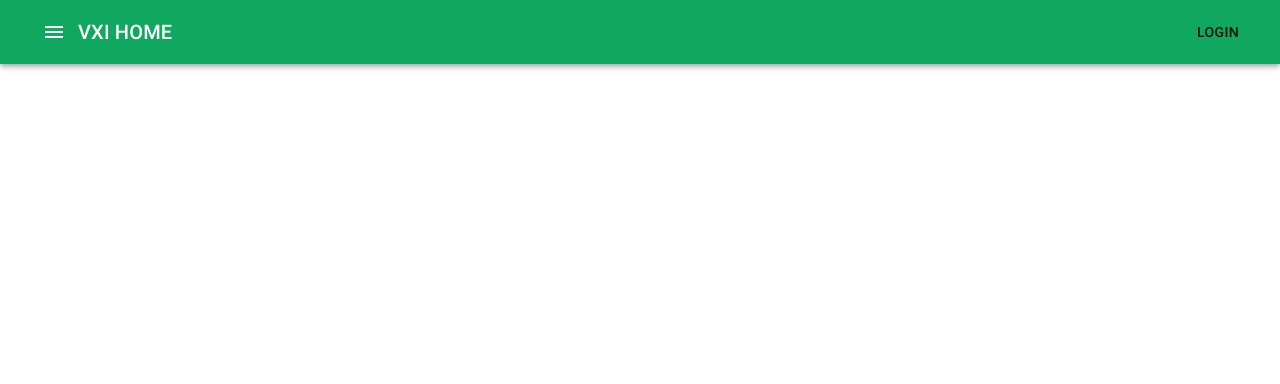
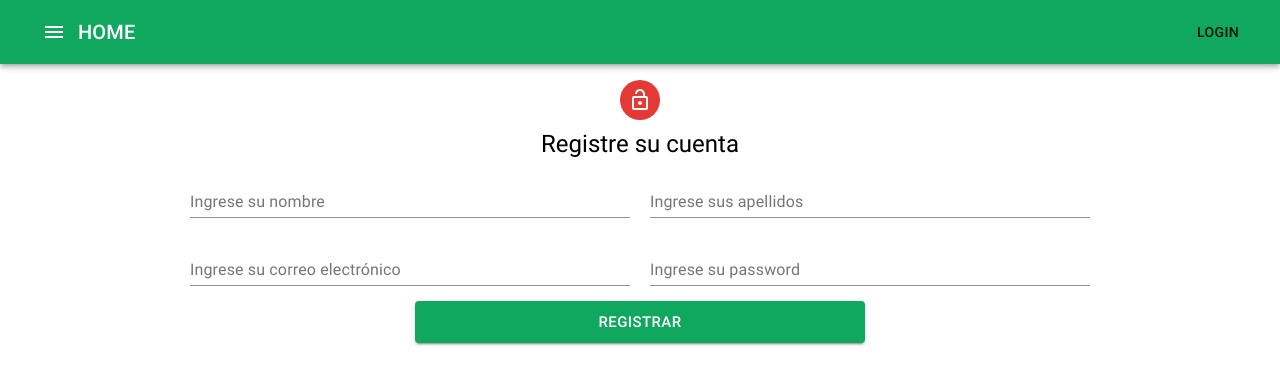
Before and after one commit to richi2050/inmobiliaria-app, a React (Create React App) app: page /auth in a window 1280 px wide. Shown: the top 384 px of the page. Built offline with nearby package versions, Linux system fonts and the light colour scheme.

Commit message:
se creo la pantalla de formulario para registrar personas

```diff
--- a/src/App.js
+++ b/src/App.js
@@ -6,6 +6,7 @@ import { MuiThemeProvider, Grid } from '@material-ui/core';
 import theme from './theme/theme';
 import { BrowserRouter as Router, Switch, Route } from 'react-router-dom';
 import AppNavbar from './componentes/layout/AppNavbar';
+import RegistrarUsuario from './componentes/seguridad/RegistrarUsuario';
 
 function App() {
   return (
@@ -15,6 +16,7 @@ function App() {
         <Grid container>
           <Switch>
           <Route path='/' exact component={ListaInmuebles} ></Route>
+          <Route path='/auth' exact component={RegistrarUsuario} ></Route>
 
           </Switch>
         </Grid>
--- a/src/componentes/layout/bar/BarSession.js
+++ b/src/componentes/layout/bar/BarSession.js
@@ -29,7 +29,7 @@ const styles = theme =>({
                     <i className='material-icons'>menu</i>
                   </IconButton>
                     <Typography variant='h6'>
-                        VXI HOME
+                        HOME
                     </Typography>
                     <div className={classes.grow}></div>
                     <div className={classes.sectionDesktop}>
--- a/src/componentes/seguridad/RegistrarUsuario.js
+++ b/src/componentes/seguridad/RegistrarUsuario.js
@@ -1,31 +1,71 @@
-import React, { Component } from 'react'
-import { Container, Avatar } from '@material-ui/core'
+import React, {Component} from 'react'
+import {
+    Container,
+    Avatar,
+    Typography,
+    Grid,
+    TextField,
+    Button
+} from '@material-ui/core'
 import LockOutLineIcon from '@material-ui/icons/LockOpenOutlined'
 
-const style= {
-  paper:{
+const style = {
+    paper: {
         marginTop: 8,
-    display: 'flex',
-    flexDirection: 'column',
+        display: "flex",
+        flexDirection: "column",
         alignItems: "center"
     },
     avatar: {
-    marginTop: 8,
+        margin: 8,
         backgroundColor: "#e53935"
+    },
+    form: {
+        width: "100%",
+        marginTop: 10
+    },
+    submit: {
+        marginTop: 15,
+        marginBottom: 20
     }
+};
 
-}
-
-export default class componentName extends Component {
+export default class RegistrarUsuario extends Component {
 render() {
     return (
-      <Container maxWidth='md'>
-        <div className={style.paper}>
-          <Avatar className={style.avatar}>
-
+        <Container maxWidth="md">
+            <div style={style.paper}>
+                <Avatar style={style.avatar}>
+                    <LockOutLineIcon/>
                 </Avatar>
+                <Typography component="h1" variant="h5">
+                    Registre su cuenta
+                </Typography>
+                <form style={style.form}>
+                    <Grid container spacing={2}>
+                        <Grid item md={6} xs={12}>
+                            <TextField name="nombre" fullWidth label="Ingrese su nombre"/>
+                        </Grid>
+                        <Grid item md={6} xs={12}>
+                            <TextField name="apellidos" fullWidth label="Ingrese sus apellidos"/>
+                        </Grid>
+                        <Grid item md={6} xs={12}>
+                            <TextField name="email" fullWidth label="Ingrese su correo electrónico"/>
+                        </Grid>
+                        <Grid item md={6} xs={12}>
+                            <TextField type="password" name="password" fullWidth label="Ingrese su password"/>
+                        </Grid>
+                    </Grid>
+                    <Grid container justify="center">
+                        <Grid item md={6} xs={12}>
+                            <Button type="submit" variant="contained" fullWidth size="large" color="primary"
+                                style={style.submit}>
+                                Registrar
+                            </Button>
+                        </Grid>
+                    </Grid>
+                </form>
             </div>
         </Container>
     )
-  }
-}
+}}
```
Lines whose indentation alone changed are shown as unchanged.
